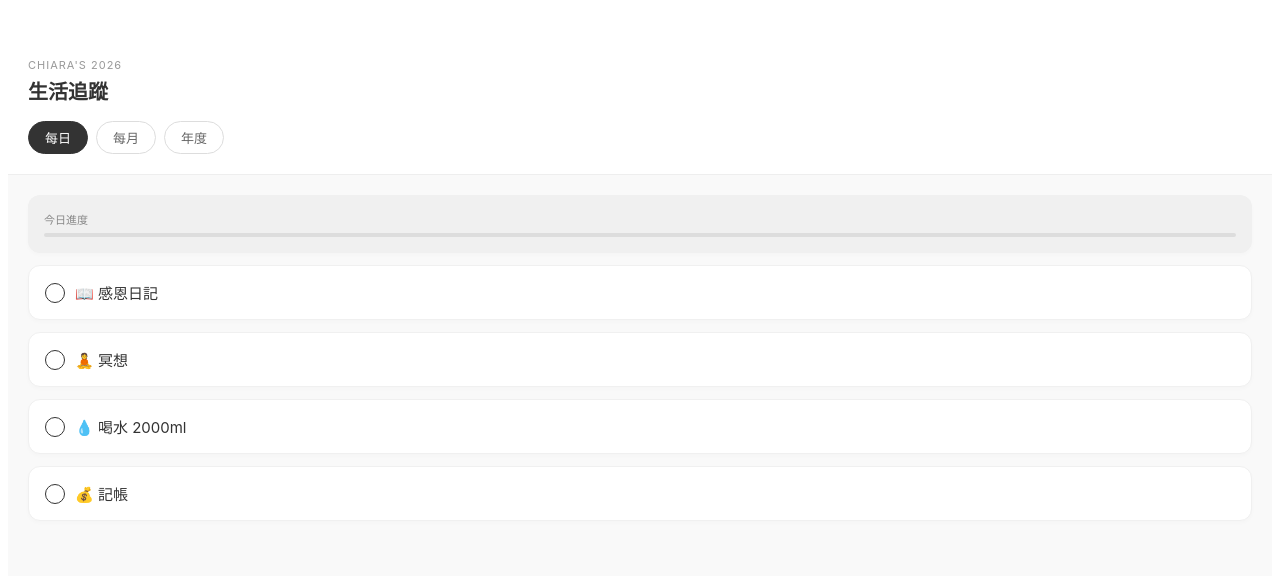
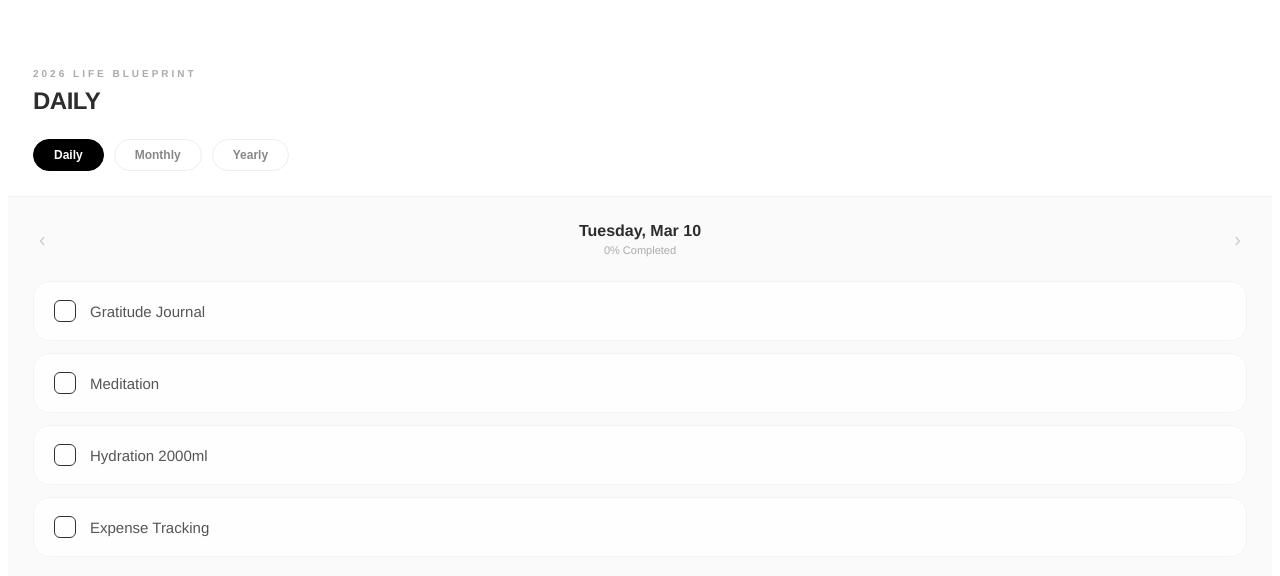
Before and after one commit to Chiaralu/my-2026-tracker, a React (Create React App) app: page / in a window 1280 px wide. Shown: the top 576 px of the page. Built offline with nearby package versions, Linux system fonts and the light colour scheme.

Commit message:
Update App.js

```diff
--- a/src/App.js
+++ b/src/App.js
@@ -1,47 +1,50 @@
 import React, { useState, useEffect } from "react";
 
 const MONTHS_ZH = ["一月", "二月", "三月", "四月", "五月", "六月", "七月", "八月", "九月", "十月", "十一月", "十二月"];
+const DAYS_EN = ["Sunday", "Monday", "Tuesday", "Wednesday", "Thursday", "Friday", "Saturday"];
+const MONTHS_EN = ["Jan", "Feb", "Mar", "Apr", "May", "Jun", "Jul", "Aug", "Sep", "Oct", "Nov", "Dec"];
 
 const DAILY = [
-  { id: "gratitude", label: "感恩日記", emoji: "📖" },
-  { id: "meditate", label: "冥想", emoji: "🧘" },
-  { id: "water", label: "喝水 2000ml", emoji: "💧" },
-  { id: "budget", label: "記帳", emoji: "💰" },
+  { id: "gratitude", label: "Gratitude Journal", emoji: "📖" },
+  { id: "meditate", label: "Meditation", emoji: "🧘" },
+  { id: "water", label: "Hydration 2000ml", emoji: "💧" },
+  { id: "budget", label: "Expense Tracking", emoji: "💰" },
 ];
 
 const MONTHLY_GOALS = [
-  { id: "new_things", label: "Try new things", emoji: "🌟" },
-  { id: "lifecoach", label: "Life coach", emoji: "🎯" },
-  { id: "dislike_thing", label: "Do one thing I don't like", emoji: "😤" }, // 新增任務
+  { id: "new_things", label: "Try something new", emoji: "🌟" },
+  { id: "lifecoach", label: "Life coach session", emoji: "🎯" },
+  { id: "dislike_thing", label: "Conquer one dislike", emoji: "😤" },
 ];
 
 const YEARLY = [
   { id: "books", label: "Read books", emoji: "📚", target: 6, type: "counter" },
   { id: "articles", label: "Produce articles", emoji: "✍️", target: 6, type: "counter" },
   { id: "movies", label: "Watch movies", emoji: "🎬", target: 12, type: "counter" },
-  { id: "marathon", label: "跑 10K Marathon", emoji: "🏃" },
-  { id: "scuba", label: "潛水", emoji: "🤿" },
-  { id: "ski", label: "滑雪", emoji: "⛷️" },
-  { id: "mountain", label: "爬山", emoji: "⛰️" },
-  { id: "volunteer", label: "做志工", emoji: "💚" },
-  { id: "spanish_b1", label: "西文 B1", emoji: "🇪🇸" },
-  { id: "income2", label: "第 2 收入來源", emoji: "💸" },
-  { id: "invest", label: "投資", emoji: "📈" },
-  { id: "bodyfat", label: "體脂肪 14% ↓", emoji: "💪" },
-  { id: "qlr", label: "4場 QLR", emoji: "🧳" },
-  { id: "ai", label: "AI 提升生產力", emoji: "🤖" },
+  { id: "marathon", label: "10K Marathon", emoji: "🏃" },
+  { id: "scuba", label: "Scuba Diving", emoji: "🤿" },
+  { id: "ski", label: "Skiing", emoji: "⛷️" },
+  { id: "mountain", label: "Mountain Climbing", emoji: "⛰️" },
+  { id: "volunteer", label: "Volunteering", emoji: "💚" },
+  { id: "spanish_b1", label: "Spanish B1", emoji: "🇪🇸" },
+  { id: "income2", label: "Second Income", emoji: "💸" },
+  { id: "invest", label: "Investment", emoji: "📈" },
+  { id: "bodyfat", label: "Body Fat 14%", emoji: "💪" },
+  { id: "qlr", label: "4 Sessions QLR", emoji: "🧳" },
+  { id: "ai", label: "AI Productivity", emoji: "🤖" },
 ];
 
 export default function App() {
   const [tab, setTab] = useState("daily");
-  const [selectedMonth, setSelectedMonth] = useState(new Date().getMonth());
+  const [viewDate, setViewDate] = useState(new Date()); // 用於切換查看日期
   const [dailyHistory, setDailyHistory] = useState({});
   const [data, setData] = useState({});
   const [yearlyData, setYearlyData] = useState({});
   const [notes, setNotes] = useState({});
   const [loading, setLoading] = useState(true);
 
-  const today = new Date().toISOString().split('T')[0];
+  const dateKey = viewDate.toISOString().split('T')[0];
+  const formattedDate = `${DAYS_EN[viewDate.getDay()]}, ${MONTHS_EN[viewDate.getMonth()]} ${viewDate.getDate()}`;
 
   useEffect(() => {
     const load = () => {
@@ -61,12 +64,6 @@ export default function App() {
   const saveY = (v) => { setYearlyData(v); localStorage.setItem("t-y", JSON.stringify(v)); };
   const saveN = (v) => { setNotes(v); localStorage.setItem("t-n", JSON.stringify(v)); };
 
-  const getMVal = (m, id) => data[`m${m}_${id}`] || 0;
-  const setMVal = (m, id, v) => saveM({ ...data, [`m${m}_${id}`]: v });
-
-  const getMNote = (m, id) => notes[`m${m}_${id}`] || "";
-  const setMNote = (m, id, v) => saveN({ ...notes, [`m${m}_${id}`]: v });
-
   const calculateStreak = (id) => {
     let s = 0; let c = new Date();
     for (let i = 0; i < 365; i++) {
@@ -76,83 +73,93 @@ export default function App() {
     return s;
   };
 
+  const changeDate = (offset) => {
+    const newDate = new Date(viewDate);
+    newDate.setDate(newDate.getDate() + offset);
+    setViewDate(newDate);
+  };
+
   if (loading) return null;
 
-  const cardStyle = { background: "#fff", padding: 16, borderRadius: 12, marginBottom: 12, border: "1px solid #f0f0f0", boxShadow: "0 2px 4px rgba(0,0,0,0.02)" };
-  const btnStyle = { width: 30, height: 30, borderRadius: "50%", border: "1px solid #ddd", background: "#fff", cursor: "pointer", display: "flex", alignItems: "center", justifyContent: "center" };
+  const cardStyle = { background: "#fff", padding: "18px 20px", borderRadius: "16px", marginBottom: "12px", border: "1px solid #f2f2f2", display: "flex", justifyContent: "space-between", alignItems: "center" };
+  const btnStyle = { width: 32, height: 32, borderRadius: "50%", border: "1px solid #eee", background: "#fff", cursor: "pointer", display: "flex", alignItems: "center", justifyContent: "center", fontSize: "16px" };
 
   return (
-    <div style={{ minHeight: "100vh", background: "#f9f9f9", color: "#333", fontFamily: "-apple-system, sans-serif", paddingBottom: 40 }}>
+    <div style={{ minHeight: "100vh", background: "#fafafa", color: "#2d2d2d", fontFamily: "Helvetica, Arial, sans-serif", paddingBottom: "50px" }}>
       {/* Header */}
-      <div style={{ background: "#fff", padding: "50px 20px 20px", borderBottom: "1px solid #eee" }}>
-        <div style={{ fontSize: 11, letterSpacing: 1, color: "#999", marginBottom: 4 }}>CHIARA'S 2026</div>
-        <h1 style={{ margin: 0, fontSize: 20, fontWeight: "600" }}>生活追蹤</h1>
-        <div style={{ marginTop: 16, display: "flex", gap: 8 }}>
+      <div style={{ background: "#fff", padding: "60px 25px 25px", borderBottom: "1px solid #f0f0f0" }}>
+        <div style={{ fontSize: "10px", letterSpacing: "3px", color: "#aaa", marginBottom: "8px", fontWeight: "600" }}>2026 LIFE BLUEPRINT</div>
+        <h1 style={{ margin: 0, fontSize: "24px", fontWeight: "700", letterSpacing: "-0.5px" }}>{tab.toUpperCase()}</h1>
+
+        <div style={{ marginTop: "24px", display: "flex", gap: "10px" }}>
           {["daily", "monthly", "yearly"].map(t => (
             <button key={t} onClick={() => setTab(t)} style={{
-              padding: "6px 16px", borderRadius: 18, border: "1px solid",
-              borderColor: tab === t ? "#333" : "#ddd",
-              background: tab === t ? "#333" : "transparent",
-              color: tab === t ? "#fff" : "#666", fontSize: 13
-            }}>{t === "daily" ? "每日" : t === "monthly" ? "每月" : "年度"}</button>
+              padding: "8px 20px", borderRadius: "20px", border: "1px solid",
+              borderColor: tab === t ? "#000" : "#eee",
+              background: tab === t ? "#000" : "transparent",
+              color: tab === t ? "#fff" : "#888", fontSize: "12px", fontWeight: "600", transition: "0.2s"
+            }}>{t.charAt(0).toUpperCase() + t.slice(1)}</button>
           ))}
         </div>
       </div>
 
-      <div style={{ padding: 20 }}>
-        {/* 每日 */}
+      <div style={{ padding: "25px" }}>
+        {/* Daily Section */}
         {tab === "daily" && (
           <>
-            <div style={{ ...cardStyle, background: "#f0f0f0", border: "none" }}>
-              <div style={{ fontSize: 11, color: "#888", marginBottom: 6 }}>今日進度</div>
-              <div style={{ height: 4, background: "#ddd", borderRadius: 2, overflow: "hidden" }}>
-                <div style={{ width: `${((dailyHistory[today]?.length || 0) / DAILY.length) * 100}%`, height: "100%", background: "#333", transition: "0.3s" }} />
+            <div style={{ display: "flex", justifyContent: "space-between", alignItems: "center", marginBottom: "25px" }}>
+              <button onClick={() => changeDate(-1)} style={{ background: "none", border: "none", color: "#ccc", fontSize: "20px" }}>‹</button>
+              <div style={{ textAlign: "center" }}>
+                <div style={{ fontSize: "16px", fontWeight: "600" }}>{formattedDate}</div>
+                <div style={{ fontSize: "11px", color: "#aaa", marginTop: "4px" }}>{((dailyHistory[dateKey]?.length || 0) / DAILY.length * 100).toFixed(0)}% Completed</div>
               </div>
+              <button onClick={() => changeDate(1)} style={{ background: "none", border: "none", color: "#ccc", fontSize: "20px" }}>›</button>
             </div>
+
             {DAILY.map(h => {
-              const done = dailyHistory[today]?.includes(h.id);
+              const done = dailyHistory[dateKey]?.includes(h.id);
               const streak = calculateStreak(h.id);
               return (
                 <div key={h.id} onClick={() => {
-                  const list = dailyHistory[today] || [];
+                  const list = dailyHistory[dateKey] || [];
                   const newList = list.includes(h.id) ? list.filter(i => i !== h.id) : [...list, h.id];
-                  saveDH({ ...dailyHistory, [today]: newList });
-                }} style={{ ...cardStyle, display: "flex", justifyContent: "space-between", alignItems: "center", borderColor: done ? "#333" : "#f0f0f0" }}>
-                  <div style={{ display: "flex", alignItems: "center", gap: 10 }}>
-                    <div style={{ width: 18, height: 18, borderRadius: "50%", border: "1px solid #333", background: done ? "#333" : "transparent" }} />
-                    <span style={{ fontSize: 15 }}>{h.emoji} {h.label}</span>
+                  saveDH({ ...dailyHistory, [dateKey]: newList });
+                }} style={{ ...cardStyle, borderColor: done ? "#000" : "#f2f2f2", opacity: done ? 1 : 0.8 }}>
+                  <div style={{ display: "flex", alignItems: "center", gap: "14px" }}>
+                    <div style={{ width: "20px", height: "20px", borderRadius: "6px", border: "1.5px solid #000", background: done ? "#000" : "transparent", transition: "0.2s", display: "flex", alignItems: "center", justifyContent: "center" }}>
+                        {done && <span style={{ color: "#fff", fontSize: "12px" }}>✓</span>}
+                    </div>
+                    <span style={{ fontSize: "15px", fontWeight: "500" }}>{h.label}</span>
                   </div>
-                  {streak > 0 && <span style={{ fontSize: 12, color: "#999" }}>🔥 {streak}</span>}
+                  {streak > 0 && <span style={{ fontSize: "12px", color: "#bbb" }}>🔥 {streak}</span>}
                 </div>
               );
             })}
           </>
         )}
 
-        {/* 每月 */}
+        {/* Monthly Section */}
         {tab === "monthly" && (
           <>
-            <select value={selectedMonth} onChange={(e) => setSelectedMonth(parseInt(e.target.value))} style={{ width: "100%", padding: 12, borderRadius: 10, background: "#fff", border: "1px solid #ddd", marginBottom: 20, fontSize: 15 }}>
-              {MONTHS_ZH.map((m, i) => <option key={i} value={i}>{m}</option>)}
-            </select>
+            <div style={{ fontSize: "14px", fontWeight: "600", marginBottom: "20px", color: "#000" }}>{MONTHS_ZH[selectedMonth]} Goals</div>
             {MONTHLY_GOALS.map(m => {
-              const val = getMVal(selectedMonth, m.id);
-              const note = getMNote(selectedMonth, m.id);
+              const val = data[`m${selectedMonth}_${m.id}`] || 0;
+              const note = notes[`m${selectedMonth}_${m.id}`] || "";
               return (
-                <div key={m.id} style={cardStyle}>
-                  <div style={{ display: "flex", justifyContent: "space-between", alignItems: "center", marginBottom: 10 }}>
-                    <span style={{ fontSize: 15 }}>{m.emoji} {m.label}</span>
-                    <div style={{ display: "flex", gap: 10, alignItems: "center" }}>
-                      <button onClick={() => setMVal(selectedMonth, m.id, Math.max(0, val - 1))} style={btnStyle}>-</button>
-                      <span style={{ minWidth: 20, textAlign: "center", fontWeight: "600" }}>{val}</span>
-                      <button onClick={() => setMVal(selectedMonth, m.id, val + 1)} style={btnStyle}>+</button>
+                <div key={m.id} style={{ ...cardStyle, flexDirection: "column", alignItems: "flex-start" }}>
+                  <div style={{ display: "flex", justifyContent: "space-between", width: "100%", alignItems: "center", marginBottom: "12px" }}>
+                    <span style={{ fontSize: "15px", fontWeight: "500" }}>{m.emoji} {m.label}</span>
+                    <div style={{ display: "flex", gap: "12px", alignItems: "center" }}>
+                      <button onClick={() => saveM({ ...data, [`m${selectedMonth}_${m.id}`]: Math.max(0, val - 1) })} style={btnStyle}>-</button>
+                      <span style={{ fontSize: "14px", fontWeight: "700" }}>{val}</span>
+                      <button onClick={() => saveM({ ...data, [`m${selectedMonth}_${m.id}`]: val + 1 })} style={btnStyle}>+</button>
                     </div>
                   </div>
                   <input
-                    placeholder="寫下本月紀錄..."
+                    placeholder="Add a note..."
                     value={note}
-                    onChange={(e) => setMNote(selectedMonth, m.id, e.target.value)}
-                    style={{ width: "100%", background: "transparent", border: "none", borderBottom: "1px solid #eee", color: "#888", fontSize: 13, outline: "none", padding: "4px 0" }}
+                    onChange={(e) => saveN({ ...notes, [`m${selectedMonth}_${m.id}`]: e.target.value })}
+                    style={{ width: "100%", background: "transparent", border: "none", borderBottom: "1px solid #f0f0f0", color: "#999", fontSize: "13px", outline: "none", padding: "6px 0" }}
                   />
                 </div>
               );
@@ -160,7 +167,7 @@ export default function App() {
           </>
         )}
 
-        {/* 年度 */}
+        {/* Yearly Section */}
         {tab === "yearly" && (
           <>
             {YEARLY.map(g => {
@@ -168,25 +175,25 @@ export default function App() {
               const note = notes[g.id] || "";
               const pct = g.type === "counter" ? Math.min(Math.round((val / g.target) * 100), 100) : 0;
               return (
-                <div key={g.id} style={cardStyle}>
-                  <div style={{ display: "flex", justifyContent: "space-between", alignItems: "center", marginBottom: 8 }}>
-                    <span style={{ fontSize: 15 }}>{g.emoji} {g.label}</span>
+                <div key={g.id} style={{ ...cardStyle, flexDirection: "column", alignItems: "flex-start" }}>
+                  <div style={{ display: "flex", justifyContent: "space-between", width: "100%", alignItems: "center", marginBottom: "10px" }}>
+                    <span style={{ fontSize: "15px", fontWeight: "500" }}>{g.label}</span>
                     {g.type === "counter" ? (
-                      <div style={{ display: "flex", gap: 10, alignItems: "center" }}>
+                      <div style={{ display: "flex", gap: "12px", alignItems: "center" }}>
                         <button onClick={() => saveY({ ...yearlyData, [g.id]: Math.max(0, val - 1) })} style={btnStyle}>-</button>
-                        <span style={{ fontSize: 13, fontWeight: "600" }}>{val}/{g.target}</span>
+                        <span style={{ fontSize: "13px", fontWeight: "700" }}>{val}/{g.target}</span>
                         <button onClick={() => saveY({ ...yearlyData, [g.id]: val + 1 })} style={btnStyle}>+</button>
                       </div>
                     ) : (
-                      <div onClick={() => saveY({ ...yearlyData, [g.id]: !yearlyData[g.id] })} style={{ width: 18, height: 18, borderRadius: "50%", border: "1px solid #333", background: yearlyData[g.id] ? "#333" : "transparent" }} />
+                      <div onClick={() => saveY({ ...yearlyData, [g.id]: !yearlyData[g.id] })} style={{ width: "20px", height: "20px", borderRadius: "50%", border: "1.5px solid #000", background: yearlyData[g.id] ? "#000" : "transparent", transition: "0.2s" }} />
                     )}
                   </div>
                   {g.type === "counter" && (
-                    <div style={{ height: 3, background: "#eee", borderRadius: 2, overflow: "hidden", marginBottom: 10 }}>
-                      <div style={{ width: `${pct}%`, height: "100%", background: "#333" }} />
+                    <div style={{ height: "2px", background: "#f0f0f0", width: "100%", borderRadius: "1px", marginBottom: "12px" }}>
+                      <div style={{ width: `${pct}%`, height: "100%", background: "#000", transition: "0.5s ease" }} />
                     </div>
                   )}
-                  <input placeholder="備註..." value={note} onChange={(e) => saveN({ ...notes, [g.id]: e.target.value })} style={{ width: "100%", background: "transparent", border: "none", borderBottom: "1px solid #eee", color: "#888", fontSize: 12, outline: "none" }} />
+                  <input placeholder="Memo..." value={note} onChange={(e) => saveN({ ...notes, [g.id]: e.target.value })} style={{ width: "100%", background: "transparent", border: "none", borderBottom: "1px solid #f0f0f0", color: "#aaa", fontSize: "12px", outline: "none" }} />
                 </div>
               );
             })}
```
